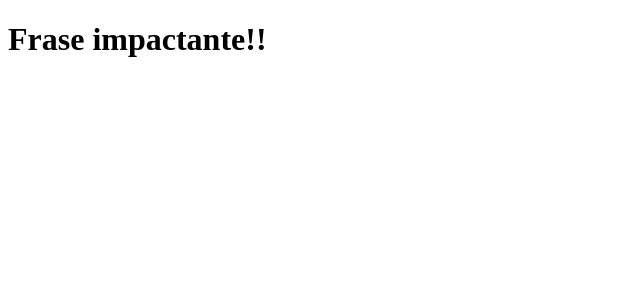
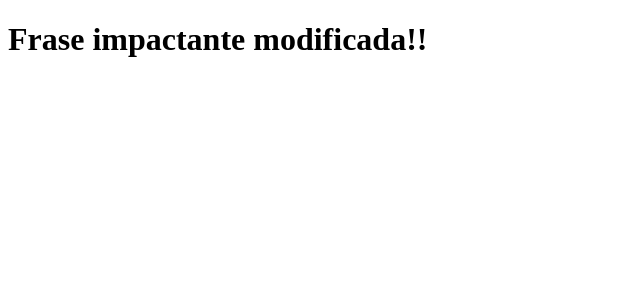
Before and after one commit to BuxGuerra/clone-tabnews, a Next.js app: page / in a window 1280 px wide. Shown: the top 300 px of the page, without its empty margins (0-640 px from the left). Built offline with nearby package versions, Linux system fonts and the light colour scheme.

Commit message:
modifica a frase

```diff
--- a/pages/index.js
+++ b/pages/index.js
@@ -1,5 +1,5 @@
 function Home() {
-    return <h1>Frase impactante!!</h1>
+    return <h1>Frase impactante modificada!!</h1>
 }
 
 export default Home;
```
